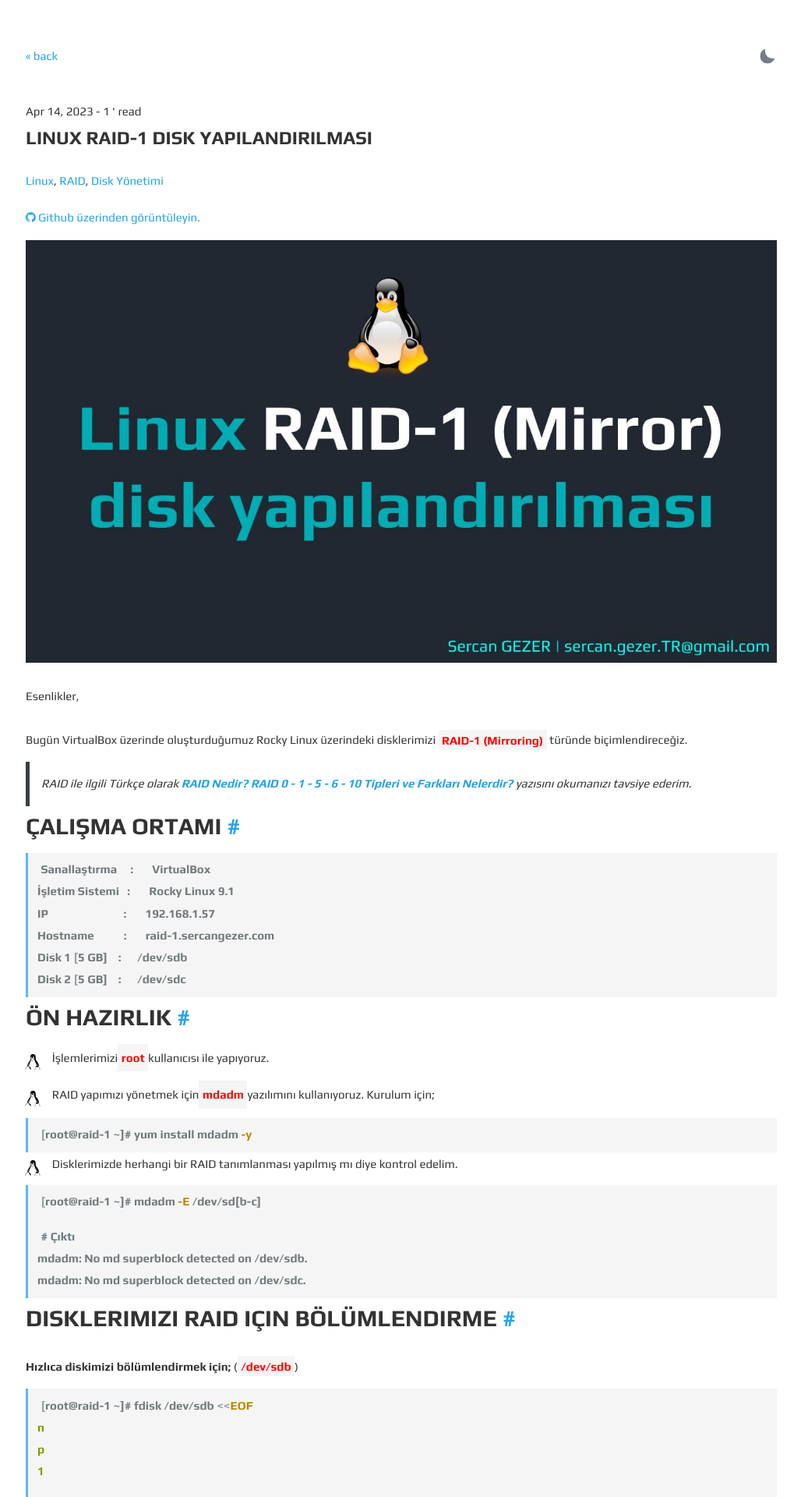
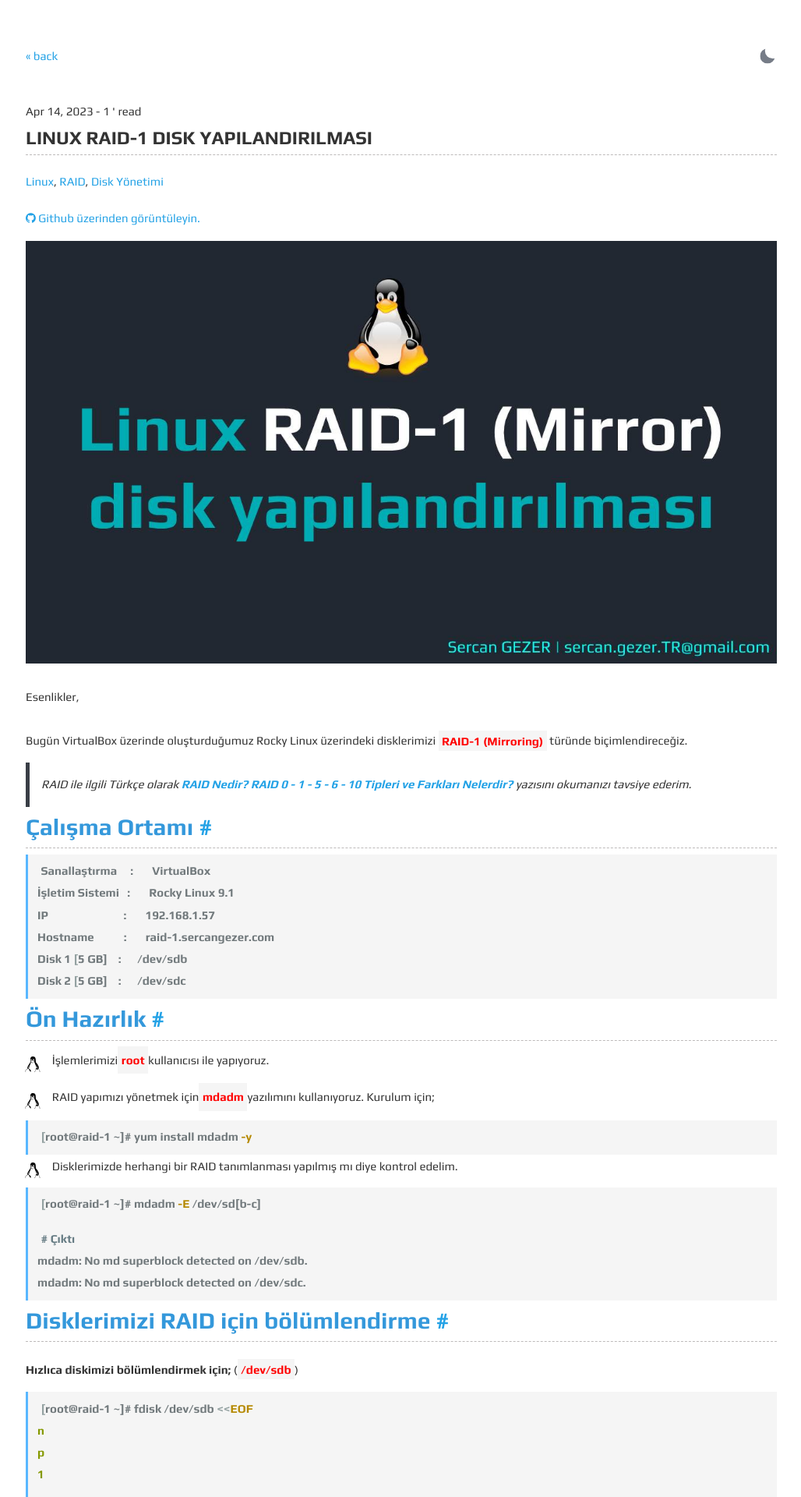
Before and after one commit to sercangezer/sercangezer.github.io, a Jekyll site: the page built from _posts/2023-04-14-linux-RAID-1-disk-yapilandirmasi.md, in a window 1280 px wide. Shown: the top 1920 px of the page at 78% size, without its empty margins (125-1153 px from the left). Built offline with Jekyll 4.4.1, drawn with Linux system fonts in a browser that asks for light colours.

Commit message:
h1 taglarının renkleri düzenlendi.

````diff
--- a/_posts/2023-04-14-linux-RAID-1-disk-yapilandirmasi.md
+++ b/_posts/2023-04-14-linux-RAID-1-disk-yapilandirmasi.md
@@ -12,13 +12,14 @@ minute: 1
 
 ![](../images/2023/2023-04-14-linux-raid-1-mirror-disk-yapilandirilmasi.jpg)
 
+
 Esenlikler,
 
 Bugün VirtualBox üzerinde oluşturduğumuz Rocky Linux üzerindeki disklerimizi `RAID-1 (Mirroring)` türünde biçimlendireceğiz.
 
 >RAID ile ilgili Türkçe olarak  [**RAID Nedir? RAID 0 - 1 - 5 - 6 - 10 Tipleri ve Farkları Nelerdir?**](https://kerteriz.net/raid-nedir-raid-tipleri-ve-seviyeleri-nelerdir/) yazısını okumanızı tavsiye ederim.
 
-# Çalışma Ortamı
+## Çalışma Ortamı
 
 ```bash
 Sanallaştırma     :       VirtualBox
@@ -29,7 +30,7 @@ Disk 1 [5 GB]    :      /dev/sdb
 Disk 2 [5 GB]    :      /dev/sdc
 ```
 
-# Ön Hazırlık
+## Ön Hazırlık
 
 * İşlemlerimizi `root` kullanıcısı ile yapıyoruz.
 *  RAID yapımızı yönetmek için `mdadm` yazılımını kullanıyoruz.  Kurulum için;
@@ -50,7 +51,7 @@ mdadm: No md superblock detected on /dev/sdb.
 mdadm: No md superblock detected on /dev/sdc.
 ```
 
-#  Disklerimizi RAID için bölümlendirme
+##  Disklerimizi RAID için bölümlendirme
 **Hızlıca diskimizi bölümlendirmek için;** (`/dev/sdb`)
 ```bash
 [root@raid-1 ~]# fdisk /dev/sdb <<EOF
@@ -93,7 +94,7 @@ Partition[0] :     41940992 sectors at         2048 (type fd)
 Partition[0] :     41940992 sectors at         2048 (type fd)
 ```
 
-# RAID 1 cihazı oluşturma
+## RAID 1 cihazı oluşturma
 * `/dev/sdb1` ve `/dev/sdc1` disk bölümlerini kullanarak `/dev/md0` RAID cihazımızı oluşturalım.
 
 ```bash
@@ -147,7 +148,7 @@ unused devices: <none>
 [root@raid-1 ~]# mdadm --detail /dev/md0
 ```
 
-# RAID cihazında dosya sistemi oluşturma
+## RAID cihazında dosya sistemi oluşturma
 * `/dev/md0` RAID cihazını `ext4` formatında biçimlendiriyoruz.
 
 ```bash
@@ -255,7 +256,7 @@ Consistency Policy : resync
        1       8       33        1      active sync   /dev/sdc1
 ```
 
-# Video
+## Video
 
 <div align="center">
 <iframe width="853" height="505" src="https://www.youtube.com/embed/cwqdlaQSEWw" title="YouTube video player" frameborder="0" allow="accelerometer; autoplay; clipboard-write; encrypted-media; gyroscope; picture-in-picture; web-share" allowfullscreen></iframe></div>
--- a/_sass/_main.scss
+++ b/_sass/_main.scss
@@ -261,6 +261,8 @@ h1 {
 	font-size: 2rem;
 	font-weight: bold;
 	margin-bottom: 0.5rem;
+  border-bottom: 1px dashed #bdbaba;
+
 }
 
 h2,
@@ -273,23 +275,30 @@ h5 {
 }
 
 h2 {
-	font-size: 1.8rem;
+	font-size: 30px;
+  color:#3498db;
+  border-bottom: 1px dashed #bdbaba;
 }
 
 h3 {
-	font-size: 1.6rem;
+	font-size: 28px;
+  color: #aa4b80;
+  border-bottom: 1px dashed #bdbaba;
 }
 
 h4 {
-	font-size: 1.4rem;
+	font-size: 26px;
+  color: #f15a29
 }
 
 h5 {
-	font-size: 1.2rem;
+	font-size: 24px;
+  color: #52057b;
 }
 
 h6 {
-	font-size: 1rem;
+	font-size: 22px;
+  color: #f15a29;
 }
 
 section h1:first-child {
````
